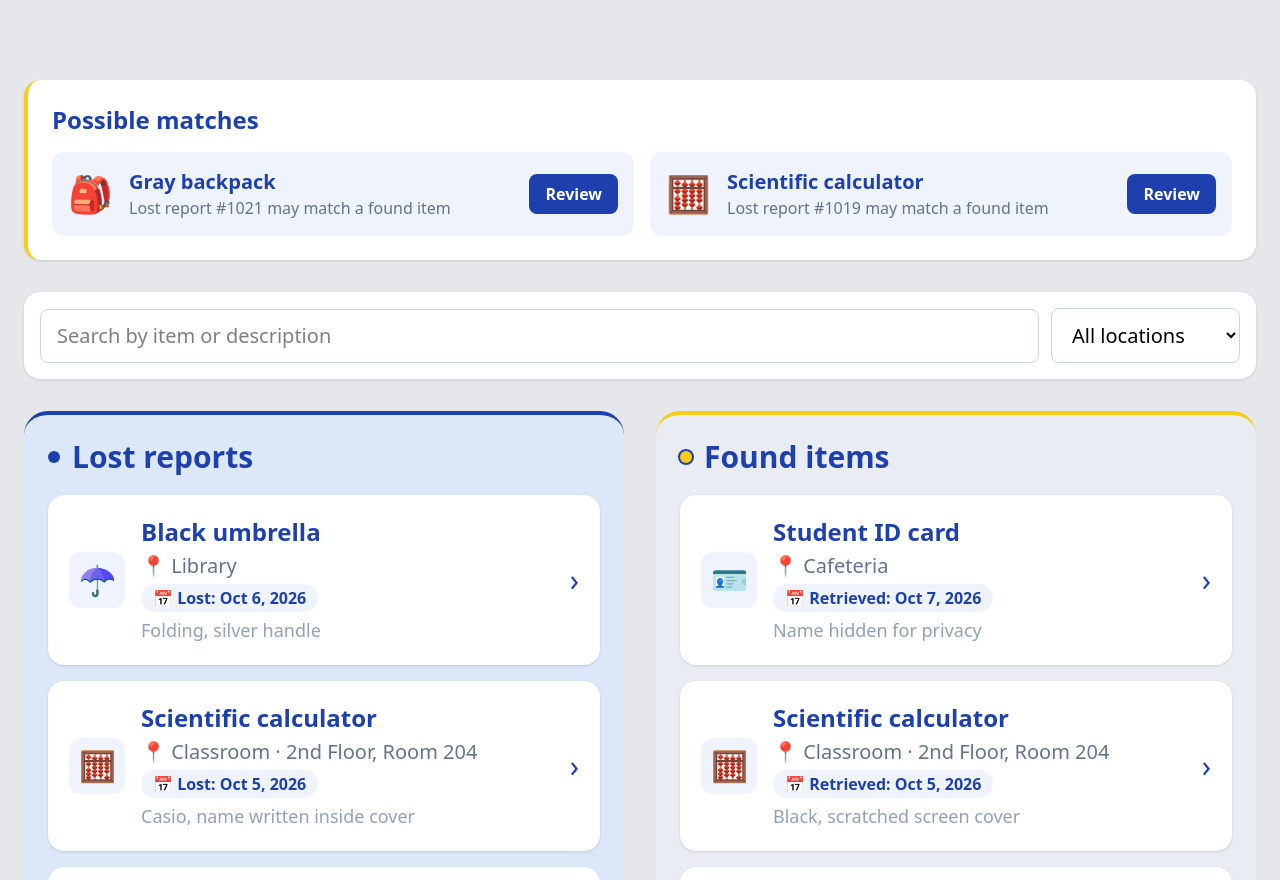
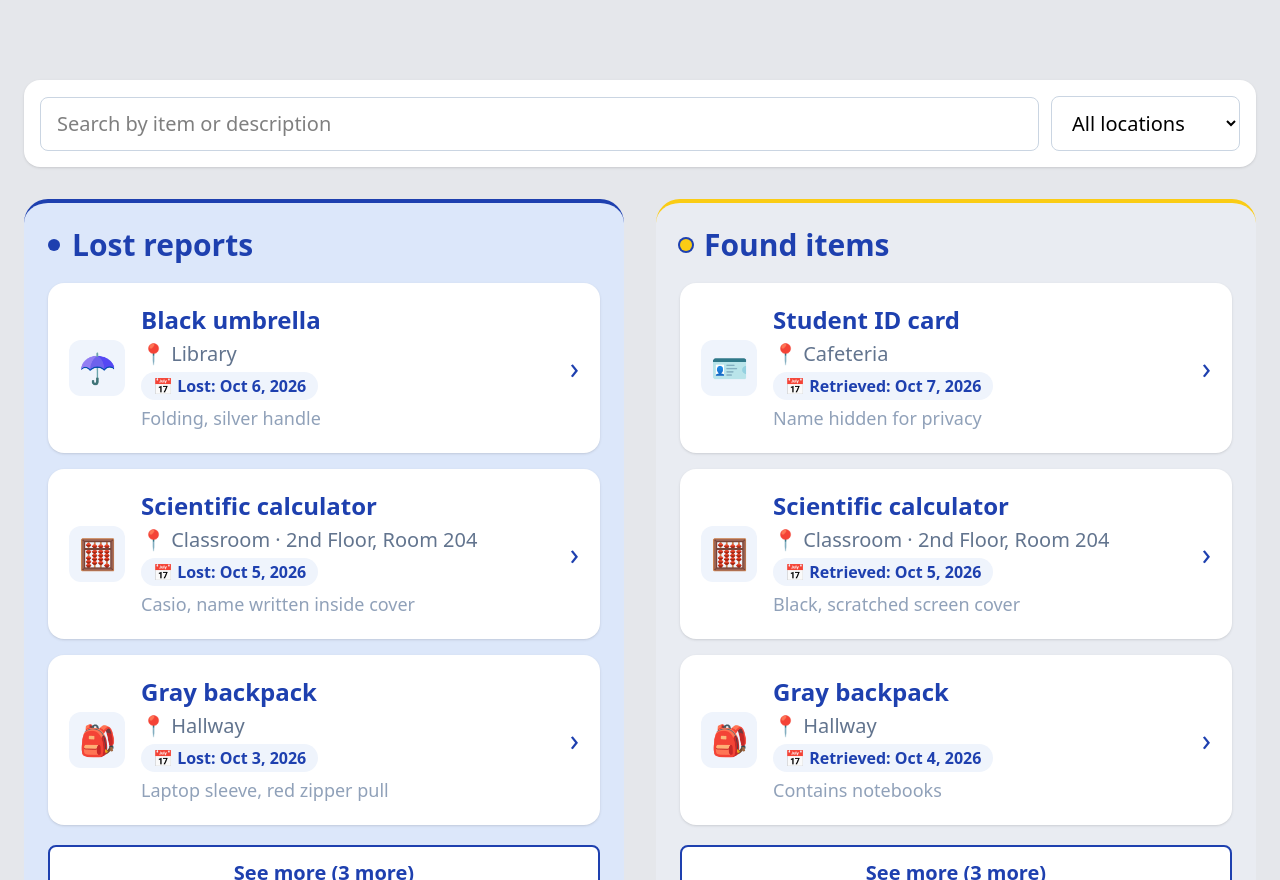
Before and after one commit to vincentdelaconcepcion/ACT-Lost-and-Fount-System, a plain HTML site: page index.html in a window 1280 px wide. Shown: the part 1283-2163 px from the top of the page. Drawn offline with nearby package versions, Linux system fonts and the light colour scheme.

Commit message:
Add files via upload

```diff
--- a/index.html
+++ b/index.html
@@ -23,7 +23,7 @@
             <p class="rounded-lg text-white text-7xl leading-none font-bold">ACT</p>
             <div class="flex items-end gap-1 h-full pb-7 text-3xl font-bold text-white text-center">Lost and Found</div>
         </div>
-        <div class="text-white mt-0 px-20  font-bold">
+        <div class="text-white mt-0 px-20 font-bold">
             <p>Dela Concepcion, Vincent C.</p>
             <div>24-2001090</div>
         </div>
@@ -81,22 +81,7 @@
 
 
 
-            <!-- Match alert -->
-            <div id="matches" class="mt-8 scroll-mt-6 rounded-2xl border-l-4 border-act-yellow bg-white p-6 shadow-sm">
-                <h2 class="text-2xl font-extrabold text-act-blue">Possible matches</h2>
-                <div class="mt-4 grid gap-4 md:grid-cols-2">
-                    <div class="flex items-center gap-4 rounded-xl bg-act-mist p-4">
-                        <span class="text-4xl">🎒</span>
-                        <div class="min-w-0 flex-1"><p class="text-xl font-bold text-act-blue">Gray backpack</p><p class="text-base text-slate-500">Lost report #1021 may match a found item</p></div>
-                        <button data-open="f-3" class="rounded-lg bg-act-blue px-4 py-2 text-base font-bold text-white transition hover:bg-act-dark">Review</button>
-                    </div>
-                    <div class="flex items-center gap-4 rounded-xl bg-act-mist p-4">
-                        <span class="text-4xl">🧮</span>
-                        <div class="min-w-0 flex-1"><p class="text-xl font-bold text-act-blue">Scientific calculator</p><p class="text-base text-slate-500">Lost report #1019 may match a found item</p></div>
-                        <button data-open="f-2" class="rounded-lg bg-act-blue px-4 py-2 text-base font-bold text-white transition hover:bg-act-dark">Review</button>
-                    </div>
-                </div>
-            </div>
+
 
             <!-- Search + filter -->
             <div id="board" class="mt-8 scroll-mt-6 flex flex-col gap-3 rounded-2xl bg-white p-4 shadow-sm md:flex-row md:items-center">
@@ -180,7 +165,7 @@
                 <button type="button" data-t="Found" class="tt flex-1 rounded-lg border-2 border-act-blue py-2 text-lg font-bold text-act-blue">I found something</button>
             </div>
 
-            <div>
+            <div class="pt-8">
                 <label class="block text-base font-semibold text-slate-700">Students Name</label>
                 <input id="nName" required class="mt-1 w-full rounded-lg border border-slate-300 px-4 py-2 text-lg outline-none focus:border-act-blue focus:ring-2 focus:ring-act-blue">
             </div>
@@ -191,9 +176,16 @@
             </div>
 
             <div>
-                <label class="block text-base font-semibold text-slate-700">Item name</label>
+                <label class="block text-base font-semibold text-slate-700">Contact Number</label>
                 <input id="nName" required class="mt-1 w-full rounded-lg border border-slate-300 px-4 py-2 text-lg outline-none focus:border-act-blue focus:ring-2 focus:ring-act-blue">
             </div>
+
+            <div class="pt-20">
+                <label class="block text-base font-semibold text-slate-700 ">Item name</label>
+                <input id="nName" required class="mt-1 w-full rounded-lg border border-slate-300 px-4 py-2 text-lg outline-none focus:border-act-blue focus:ring-2 focus:ring-act-blue">
+            </div>
+
+
 
             <div>
                 <label class="block text-base font-semibold text-slate-700">Location</label>
```
